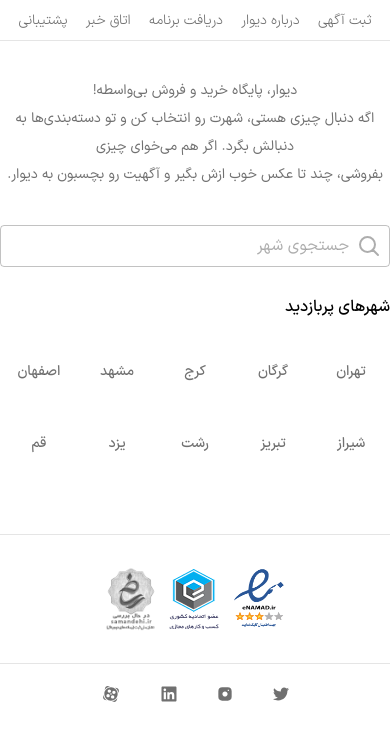
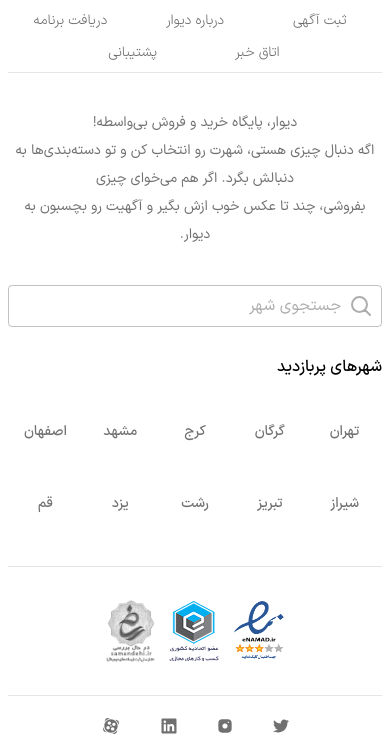
Before and after one commit to mobin-izadi/divar, a website: page public/index.html in a window 390 px wide. Shown: the part 120-876 px from the top of the page. Before the commit the page ends 844 px from the top, so only its background shows below. Drawn offline with Linux system fonts and the light colour scheme.

Commit message:
Add Responsive Mode to the Home Page

```diff
--- a/public/index.html
+++ b/public/index.html
@@ -69,25 +69,26 @@
         </symbol>
     </svg>
     <!-- container -->
-    <div class="max-w-[566px] mx-auto ">
+    <div class="max-w-[566px] mx-auto max-sm:px-2 ">
         <!-- header -->
         <header>
             <img src="images/logo.svg" alt="" class="size-16 block mx-auto mt-10">
+            <!-- menu -->
             <nav class="mt-4 py-2 border-b border-b-black/10">
-                <ul class="flex justify-evenly items-center ">
-                    <li>
+                <ul class="flex justify-center sm:justify-evenly items-center flex-wrap  max-sm:gap-y-2  ">
+                    <li class="max-sm:basis-1/3 max-sm:text-center">
                         <a href="#" class="text-sm text-black/56 font-light">ثبت آگهی</a>
                     </li>
-                    <li>
+                    <li class="max-sm:basis-1/3 max-sm:text-center">
                         <a href="#" class="text-sm text-black/56 font-light">درباره دیوار</a>
                     </li>
-                    <li>
+                    <li class="max-sm:basis-1/3 max-sm:text-center">
                         <a href="#" class="text-sm text-black/56 font-light">دریافت برنامه </a>
                     </li>
-                    <li>
+                    <li class="max-sm:basis-1/3 max-sm:text-center">
                         <a href="#" class="text-sm text-black/56 font-light"> اتاق خبر</a>
                     </li>
-                    <li>
+                    <li class="max-sm:basis-1/3 max-sm:text-center">
                         <a href="#" class="text-sm text-black/56 font-light">پشتیبانی</a>
                     </li>
                 </ul>
```
Also changed, not shown: public/styles/app.css.
